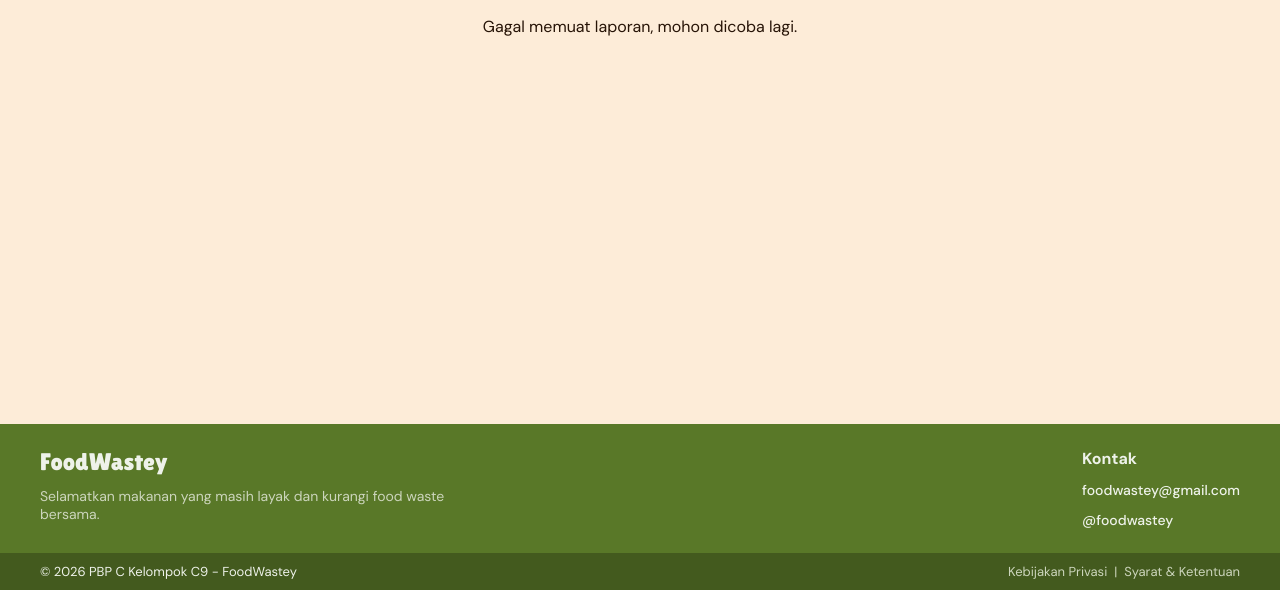
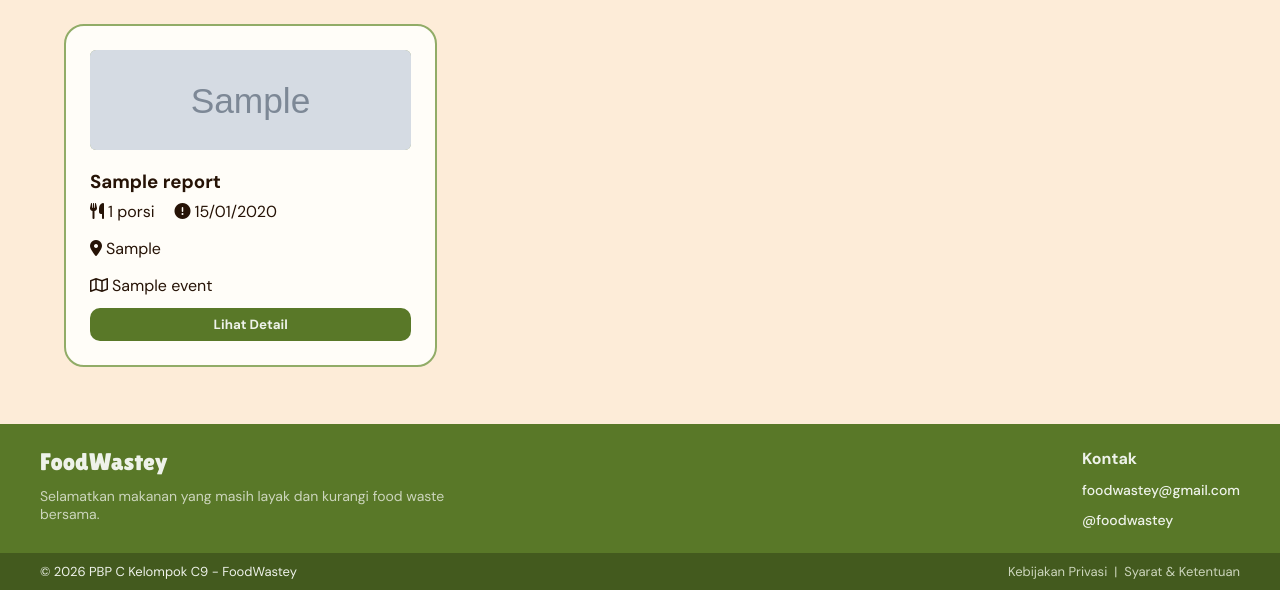
Before and after one commit to pbp-kelompok-c9/foodwaste, a Django app: page /reporting/ in a window 1280 px wide. Shown: the part 210-800 px from the top of the page. Run offline with Django 5.2, Linux system fonts and the light colour scheme; a user stored in the database is signed in; tables that the repository leaves empty hold one stand-in row (values such as "Sample post"); grey boxes marked "Sample" are stand-in pictures; data that the repository does not hold is empty; some libraries are stand-ins or nearby versions.

Commit message:
fix: Image uploading not working

```diff
--- a/food_waste_reporting/templates/components/report_detail_modal.html
+++ b/food_waste_reporting/templates/components/report_detail_modal.html
@@ -16,8 +16,8 @@
                 popovertargetaction="hide"
                 class="close-button">×</button>
         </div>
-        {% if report.image %}
-            <img src="{{ report.image.url }}" alt="{{ report.food_name }}" class="report-img">
+        {% if report.picture %}
+            <img src="{{ report.picture.url }}" alt="{{ report.food_name }}" class="report-img" style="height: 200px;">
         {% else %}
             <div class="temp-placeholder-img"><i class="fa-regular fa-camera"></i></div>
         {% endif %}
--- a/food_waste_reporting/templates/components/report_form_modal.html
+++ b/food_waste_reporting/templates/components/report_form_modal.html
@@ -16,18 +16,18 @@
                 popovertargetaction="hide"
                 class="close-button">×</button>
         </div>
-        <label class="upload-box report-img" for="{{ form.image.id_for_label }}">
-            <i class="fa-solid fa-arrow-up-from-bracket"></i>
-            <span id="upload-hint">
-                Klik untuk unggah foto
-            </span>
-            {{ form.picture }}
-        </label>
-        {{ form.image.errors }}
         <form id="report-form"
             method="post"
             class="form">
             {% csrf_token %}
+            <label class="upload-box report-img" for="{{ form.picture.id_for_label }}">
+                <i class="fa-solid fa-arrow-up-from-bracket"></i>
+                <span id="upload-hint">
+                    Klik untuk unggah foto
+                </span>
+                    {{ form.picture }}
+            </label>
+            {{ form.picture.errors }}
             <p id="report-form-errors" role="alert" hidden></p>
             <div class="field-group">
                 <div class="field">
--- a/food_waste_reporting/templates/reports.html
+++ b/food_waste_reporting/templates/reports.html
@@ -96,7 +96,7 @@
 
         const cardHtml = `
             ${report.picture
-                ? `<img src="${escapeHtml(report.image)}" alt="Gambar Laporan" class="report-img">`
+                ? `<img src="${escapeHtml(report.picture)}" alt="Gambar Laporan" class="report-img">`
                 : `<div class="temp-placeholder-img">Tidak ada foto</div>`}
             <h3 style="margin-bottom: 8px;">${escapeHtml(report.food_name)}</h3>
             <div class="modal-horizontal-layout" style="justify-content:start; gap: 20px; height: 20px; margin-bottom: 4px;">
--- a/food_waste_reporting/views.py
+++ b/food_waste_reporting/views.py
@@ -28,7 +28,7 @@ def get_reports_json(request):
     data = [
         {
             "id": report.pk,
-            "picture": report.image.url if report.picture else "",
+            "picture": report.picture.url if report.picture else "",
             "food_name": report.food_name,
             "food_portion": report.food_portion,
             "best_before": report.best_before.strftime("%d/%m/%Y"),
--- a/static/css/reporting.css
+++ b/static/css/reporting.css
@@ -81,7 +81,9 @@ section {
     background-color: #a5b17c;
     border-radius: 6px;
     height: 100px;
+    width: 100%;
     margin-bottom: 12px;
+    object-fit: cover;
 }
 
 .form {
```
